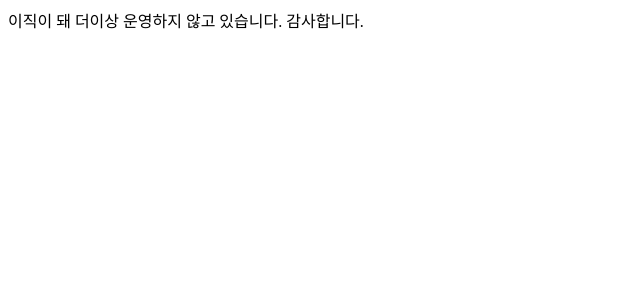
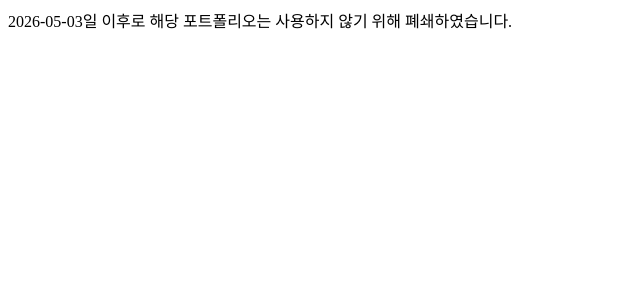
Before and after one commit to jungpill/portfolio-migration-next, a Next.js app: page / in a window 1280 px wide. Shown: the top 300 px of the page, without its empty margins (0-640 px from the left). Built offline with nearby package versions, Linux system fonts and the light colour scheme.

Commit message:
멘트 수정

```diff
--- a/src/app/layout.tsx
+++ b/src/app/layout.tsx
@@ -65,7 +65,7 @@ const Layout = ({ children }: { readonly children: React.ReactNode }) => {
     return(
         <html lang="ko">
         <body>
-            이직이 돼 더이상 운영하지 않고 있습니다. 감사합니다.
+            2026-05-03일 이후로 해당 포트폴리오는 사용하지 않기 위해 폐쇄하였습니다.
         {/* <StyledComponentsRegistry>
         <LayoutContainer>
             <DownloadButton/>
```
